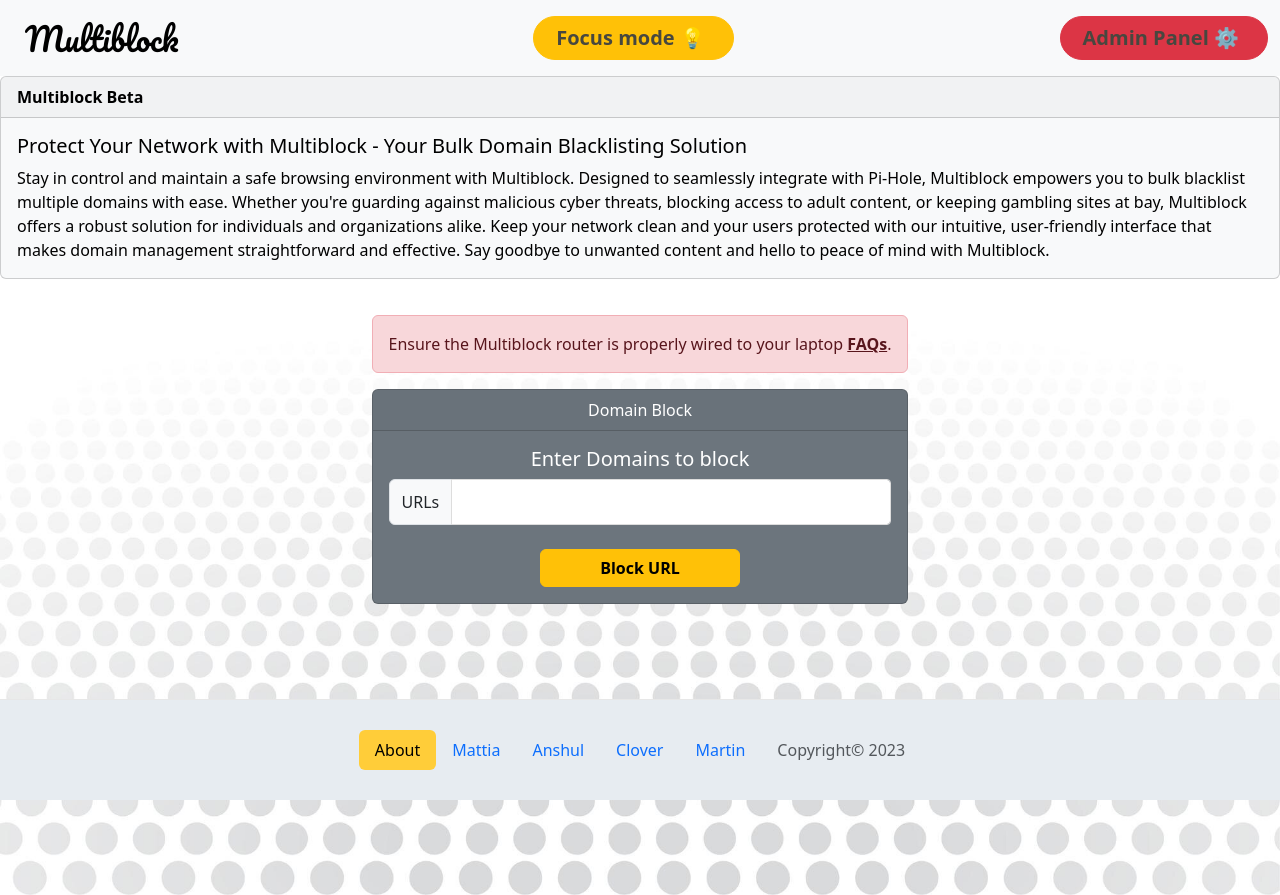
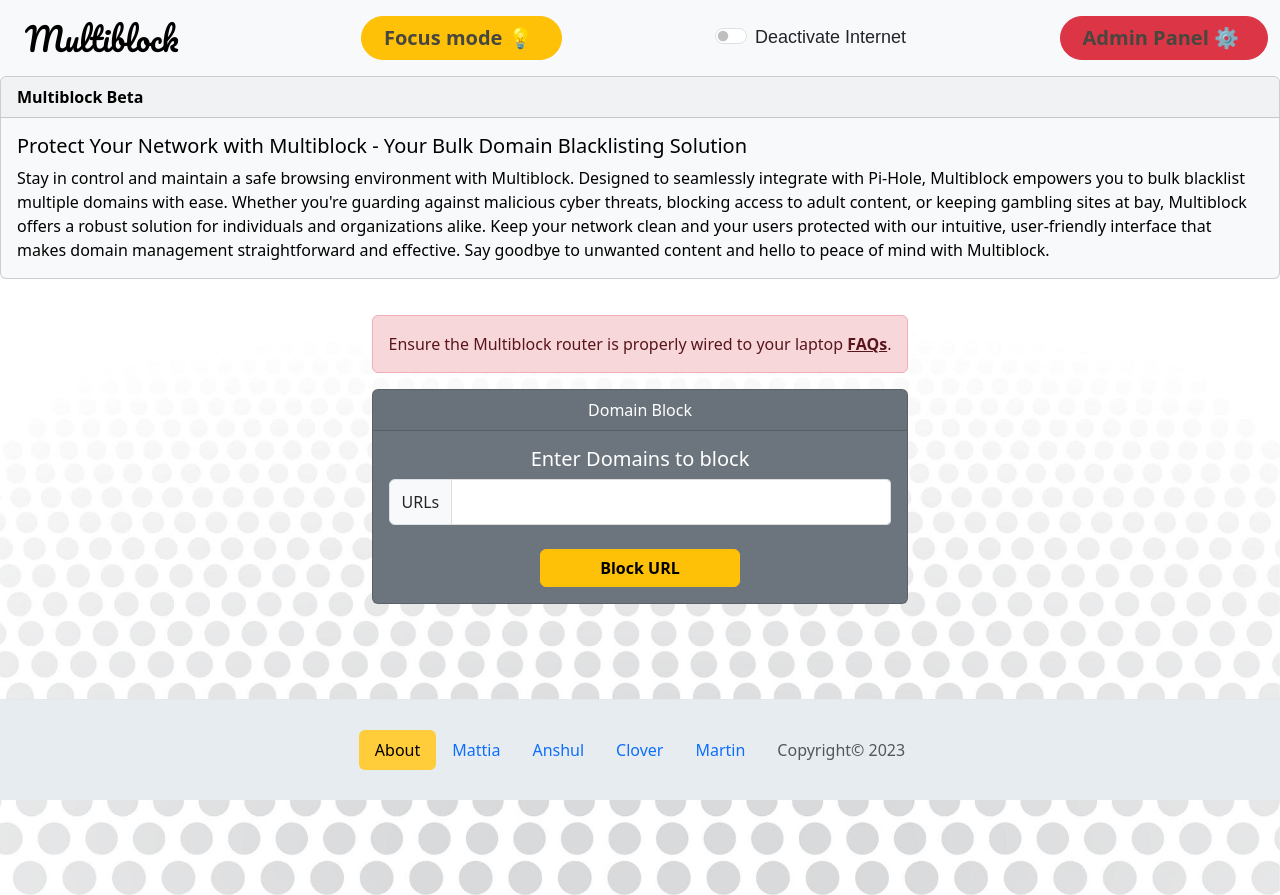
Before and after one commit to marslite/multiblock-router, a React (Create React App) app: page /#/ in a window 1280 px wide. Built offline with nearby package versions, Linux system fonts and the light colour scheme; what webfontloader would draw is missing.

Commit message:
Added Internet Switch

```diff
--- a/src/Nav/nav.css
+++ b/src/Nav/nav.css
@@ -11,6 +11,12 @@
     height: 100px;
 }
 
+
+.switch-d{
+    font-family: 'Silkscreen', sans-serif;
+    font-size: large;
+    font-weight:400;
+}
 
 .spacer-2{
     display: flex;
--- a/src/Nav/nav.js
+++ b/src/Nav/nav.js
@@ -67,6 +67,11 @@ function Navbar(){
                      <a className="navbar-brand tx-pos " href="#/focus">Focus mode 💡</a>
                 </button>
 
+                <div class="form-check form-switch">
+                    <input class="form-check-input" type="checkbox" id="flexSwitchCheckDefault"/>
+                    <label class="form-check-label" for="flexSwitchCheckDefault"><span className="switch-d ">Deactivate Internet</span></label>
+                </div>
+
                 <button className="btn btn-ed btn-danger"  >
                     <a className="navbar-brand tx-pos" href="http://127.0.0.1:8000/admin/" target="_blank" rel="noopener nonreferrer" >Admin Panel ⚙️</a>
                 </button>
--- a/src/index.js
+++ b/src/index.js
@@ -7,7 +7,7 @@ import WebFont from 'webfontloader';
 
 WebFont.load({
   google:{
-      families: ['Pacifico']
+      families: ['Pacifico', 'Silkscreen']
   }
 })
 
```
